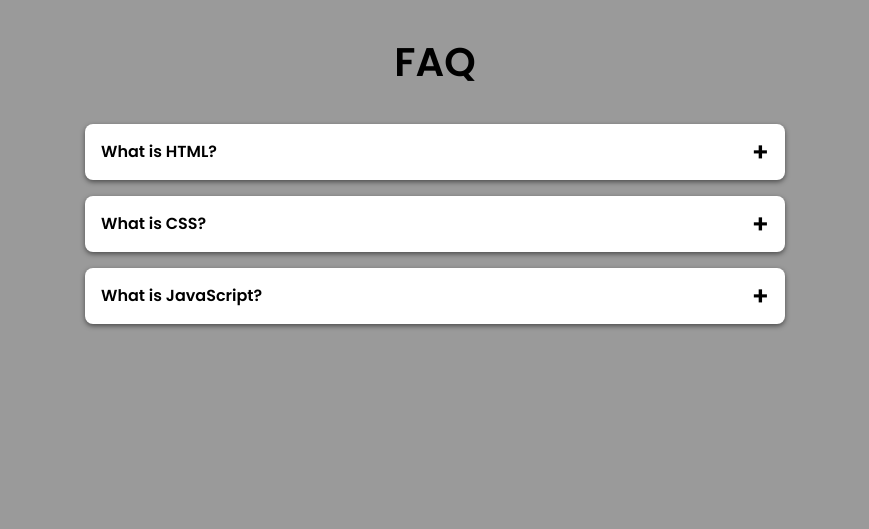
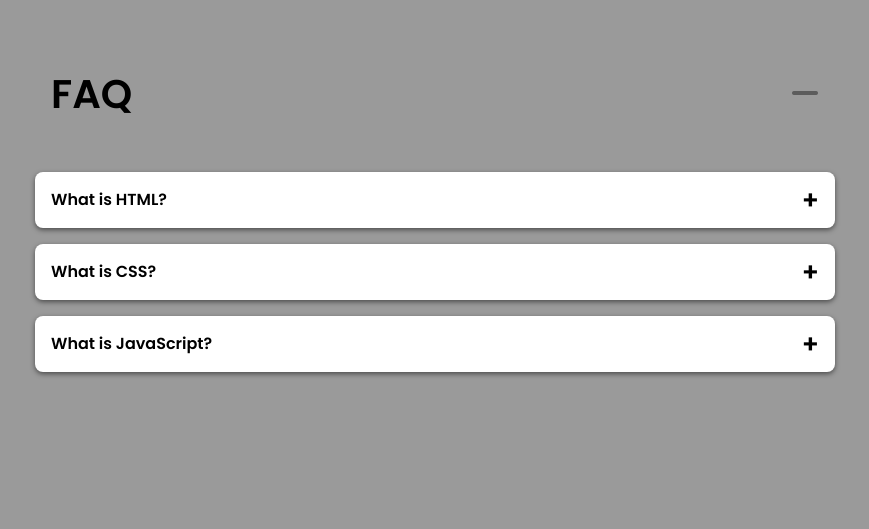
Before and after one commit to JK-8989/js-accordion-1, a plain HTML site: page index.html in a window 1280 px wide. Shown: the whole page, without its empty margins (205-1074 px from the left). Drawn offline with Linux system fonts and the light colour scheme.

Commit message:
Add 'collapse-all' btn

```diff
--- a/index.html
+++ b/index.html
@@ -4,11 +4,14 @@
   <meta charset="UTF-8">
   <title>Accordion</title>
   <link rel="stylesheet" href="style.css">
+  <script src="https://kit.fontawesome.com/2ee8ce4aa8.js" crossorigin="anonymous"></script>
 </head>
 <body>
-  <h1>FAQ</h1>
-
   <div class="accordion">
+    <header>
+      <h1>FAQ</h1>
+      <a href="#"><i class="fa-solid fa-minus"></i></a>
+    </header>
     <div class="accordion-item">
       <div class="accordion-item-header">
         What is HTML?
--- a/style.css
+++ b/style.css
@@ -15,9 +15,19 @@ h1 {
   margin: 2rem 0;
   font-size: 2.5rem;
 }
+a {
+  color: rgba(0, 0, 0, 0.4);
+  font-size: 2rem;
+}
+header {
+  display: flex;
+  justify-content: space-between;
+  align-items: center;
+ margin: 0 1rem;
+}
 .accordion {
   width: 90%;
-  max-width: 700px;
+  max-width: 800px;
   margin: 2rem auto;
 }
 .accordion-item {
@@ -44,18 +54,12 @@ h1 {
   transition: transform .3s ease;
 }
 .accordion-item-header.active::after {
-  /* content: '\2212'; */
   transform: rotate(45deg);
 }
 .accordion-item-body {
   max-height: 0;
   overflow: hidden;
-  transition: max-height 0.2s ease;
-  /* display: none;
-  padding: 1rem;
-  line-height: 1.5rem;
-  border-top: 2px solid ;
-  border-image: linear-gradient(to right, grey, gold) 1; */
+  transition: max-height 0.5s ease;
 }
 .accordion-item-body-content {
   padding: 1rem;
@@ -63,7 +67,3 @@ h1 {
   border-top: 2px solid ;
   border-image: linear-gradient(to right, grey, gold) 1;
 }
-/* .accordion-item-header.active + .accordion-item-body {
-  display: block;
-  max-height: 500px;
-} */
```
